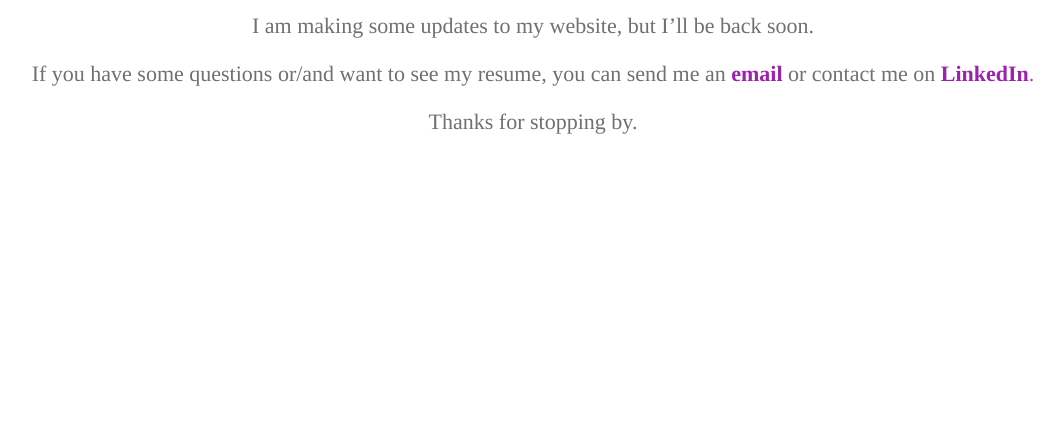
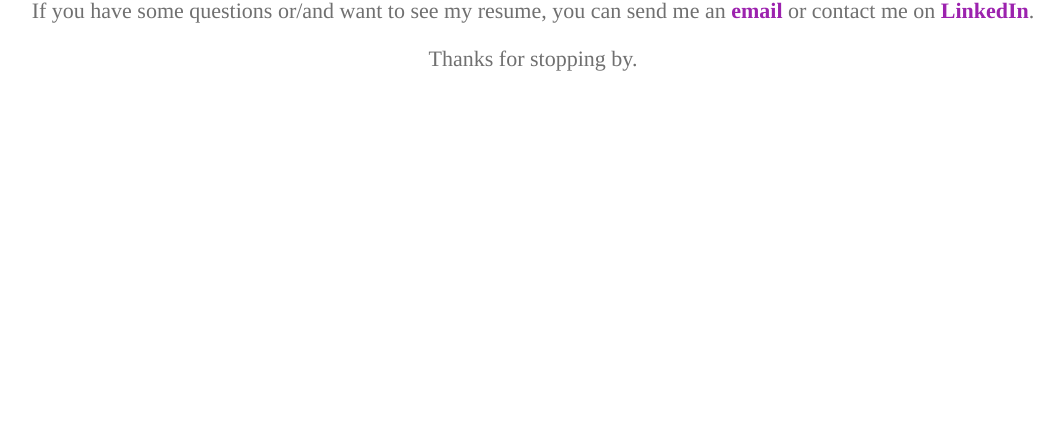
Before and after one commit to julipatrusheva/JuliPatrusheva.com, a plain HTML site: page index.html in a window 1280 px wide. Shown: the part 373-800 px from the top of the page, without its empty margins (107-1171 px from the left). Drawn offline with Linux system fonts and the light colour scheme.

Commit message:
delete wrapper padding for desktop

```diff
--- a/css/master.css
+++ b/css/master.css
@@ -52,7 +52,7 @@ a {
 
 @media (min-width: 960px) {
   .wrapper {
-    padding: 5% 0;
+    padding: 0;
   }
 
   .text {
```
